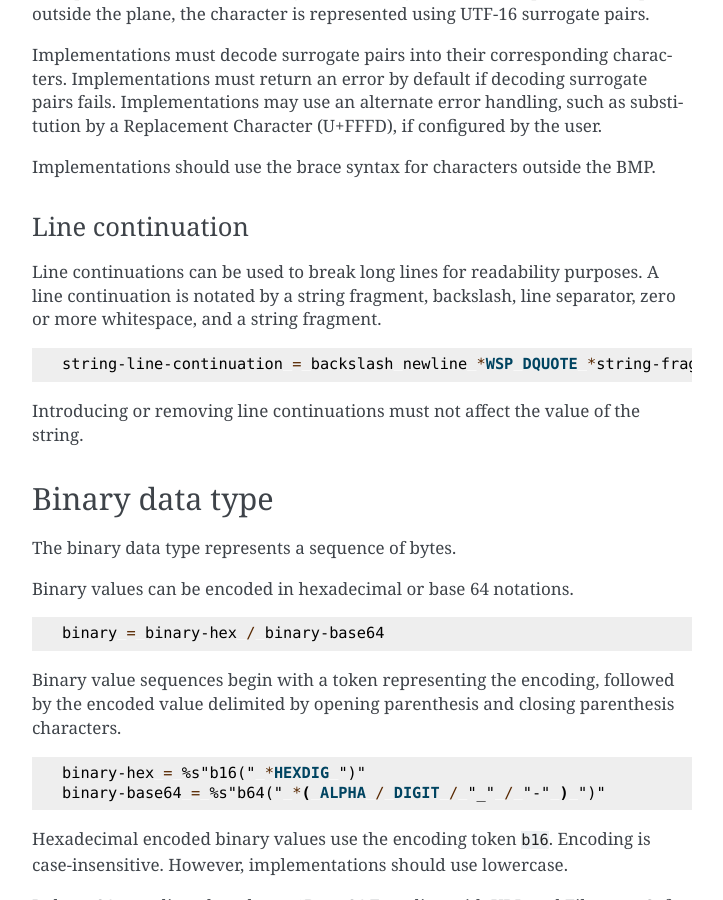
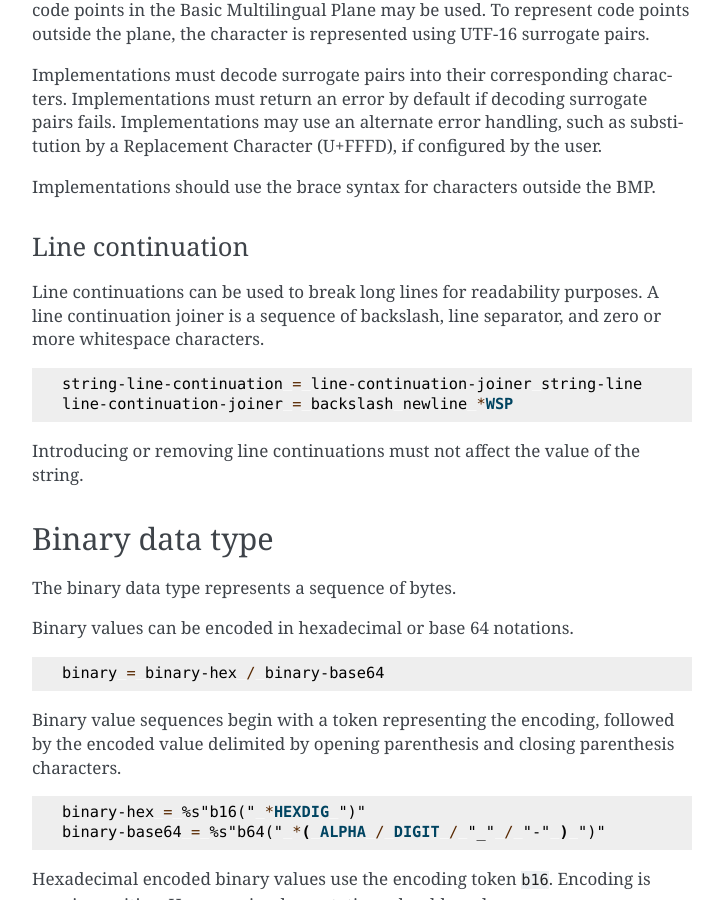
Before and after one commit to chfoo/thray, a Sphinx documentation site: the page built from docs/source/spec.md, in a window 1280 px wide and 900 px high, scrolled down 4896 px. Shown: the whole window, without its empty margins (388-1111 px from the left). Built offline with Sphinx 7.4.7, drawn with Linux system fonts in a browser that asks for light colours; some of the changed text lies outside the part shown.

Commit message:
spec: Fix string grammar

````diff
--- a/docs/source/spec.md
+++ b/docs/source/spec.md
@@ -148,7 +148,8 @@
 A string literal is a character interpreted without any transformations. These are space, ASCII printable characters excluding double quote and backslash, and Unicode characters.
 
 ```abnf
-string = DQUOTE *string-fragment DQUOTE *string-line-continuation
+string = string-line *string-line-continuation
+string-line = DQUOTE *string-fragment DQUOTE
 string-fragment = string-literal / escape-sequence
 string-literal = 1*(
     SP /
@@ -201,10 +202,11 @@
 
 ### Line continuation
 
-Line continuations can be used to break long lines for readability purposes. A line continuation is notated by a string fragment, backslash, line separator, zero or more whitespace, and a string fragment.
+Line continuations can be used to break long lines for readability purposes. A line continuation joiner is a sequence of backslash, line separator, and zero or more whitespace characters.
 
 ```abnf
-string-line-continuation = backslash newline *WSP DQUOTE *string-fragment DQUOTE
+string-line-continuation = line-continuation-joiner string-line
+line-continuation-joiner = backslash newline *WSP
 ```
 
 Introducing or removing line continuations must not affect the value of the string.
````
